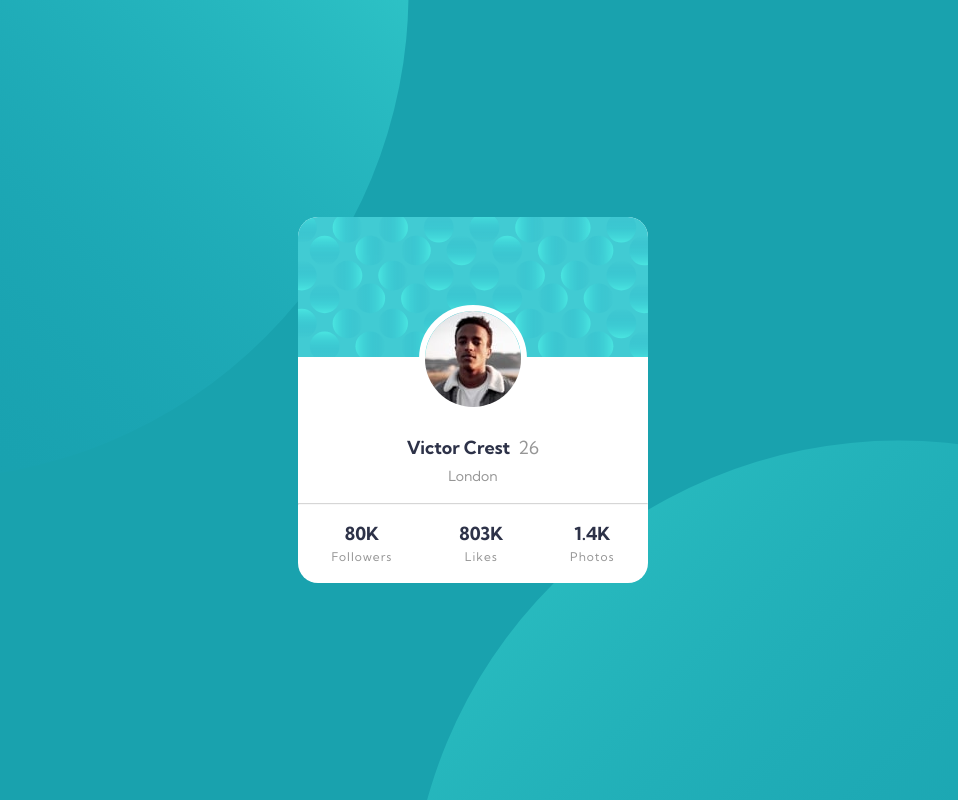
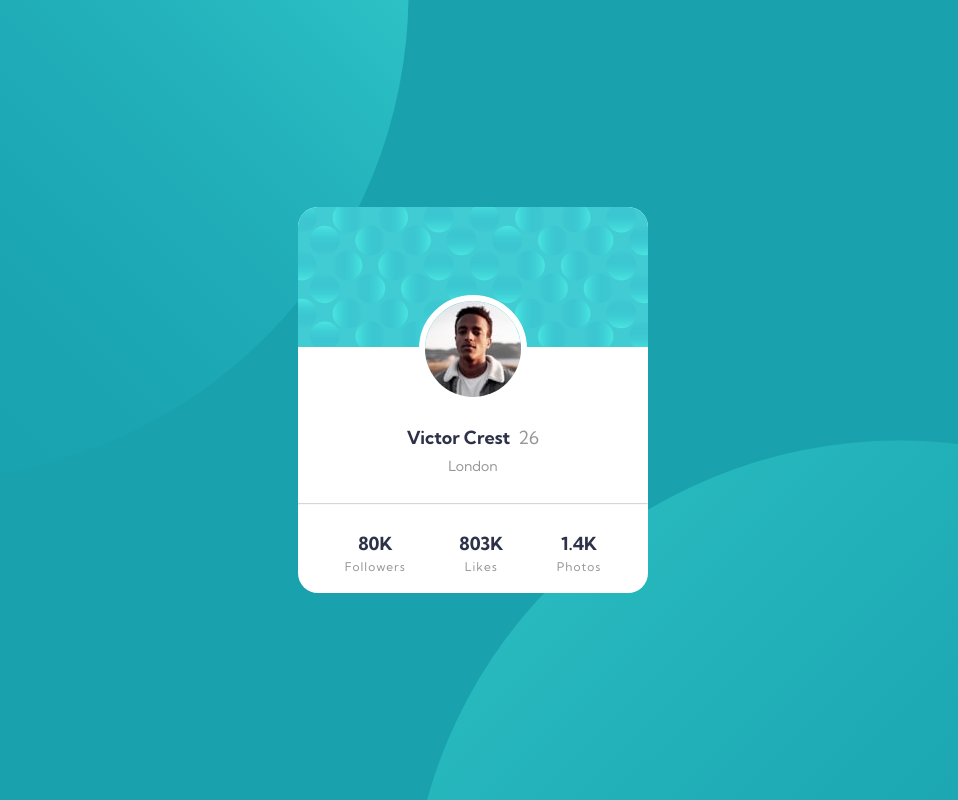
Before and after one commit to ahmedafsa/profile-card-component, a plain HTML site: page index.html in a window 1280 px wide. Shown: the whole page, without its empty margins (167-1125 px from the left). Drawn offline with Linux system fonts and the light colour scheme.

Commit message:
Update style.css

```diff
--- a/style.css
+++ b/style.css
@@ -58,7 +58,6 @@ body {
 
 .user-details {
   margin-top: 8rem;
-  margin-bottom: 2rem;
   text-align: center;
 }
 
@@ -81,14 +80,15 @@ body {
 hr {
   border: 1 solid hsl(0, 0%, 59%);
   opacity: 0.4;
+  margin: 3rem 0;
 }
 
 .user-stats-box {
-  margin: 2rem 0;
   display: flex;
   align-items: center;
   justify-content: space-around;
   list-style: none;
+  padding: 0 2rem 2rem 2rem;
 }
 
 .stat {
```
